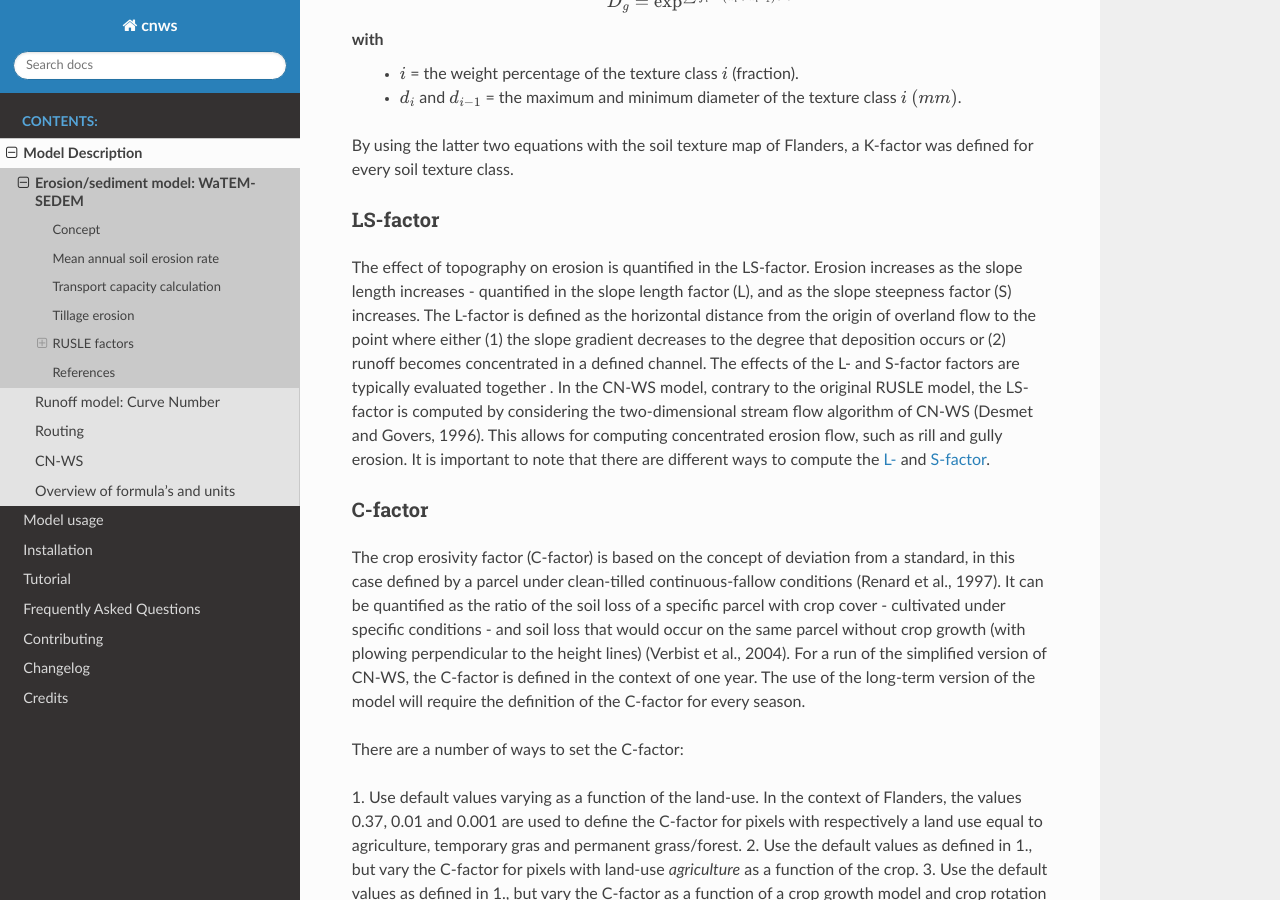
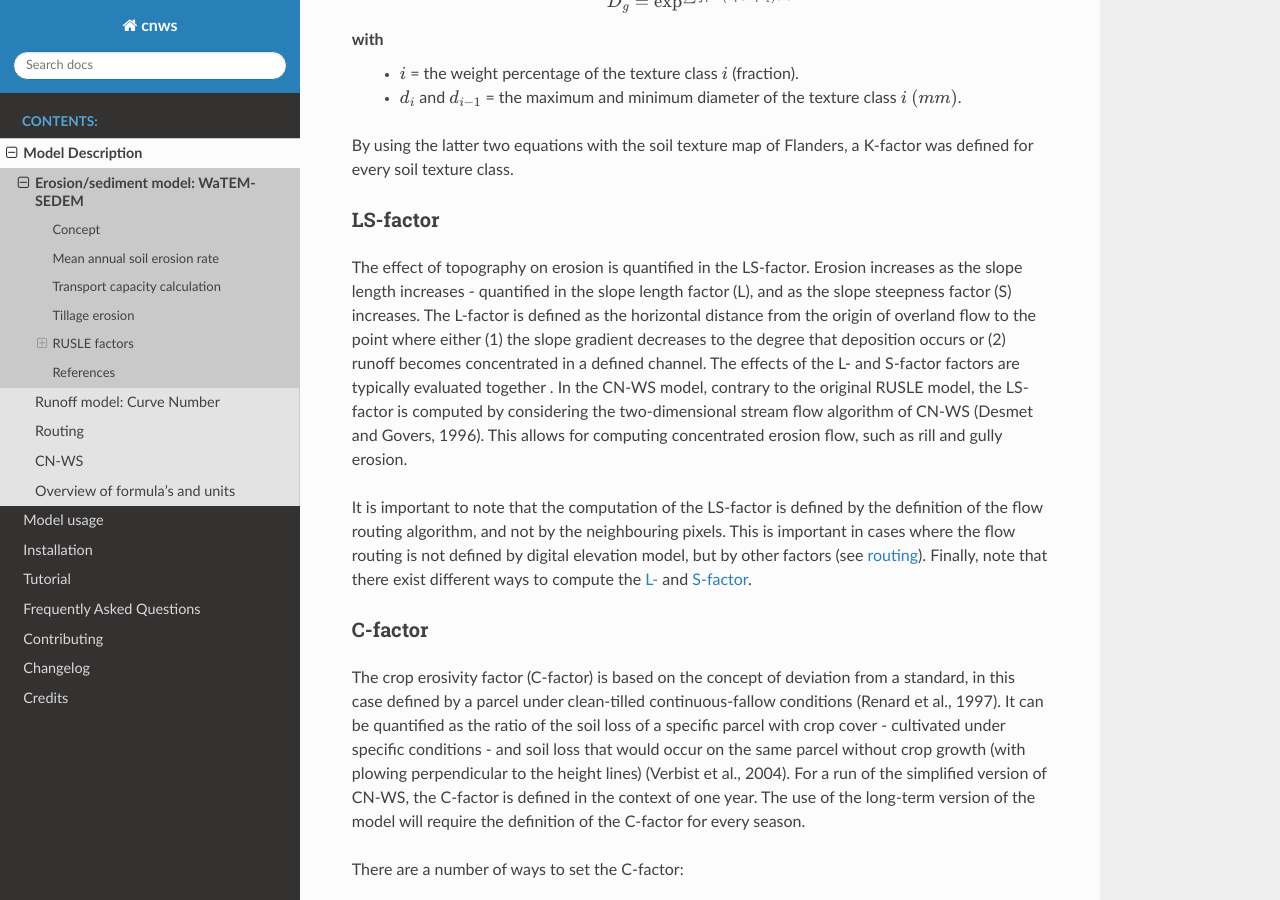
Before and after one commit to watem-sedem/watem-sedem, a Sphinx documentation site: the page built from docs/watem-sedem.rst, in a window 1280 px wide and 900 px high, scrolled down 4116 px. Built offline with Sphinx 7.4.7 and the Read the Docs theme 2.0.0, drawn with Linux system fonts in a browser that asks for light colours.

Commit message:
Update 'docs/watem-sedem.rst'
added info on definition S by model routing and not DTM expl.

```diff
--- a/docs/watem-sedem.rst
+++ b/docs/watem-sedem.rst
@@ -251,8 +251,14 @@ The effects of the L- and S-factor factors are typically evaluated together
 . In the CN-WS model, contrary to the original RUSLE model, the LS-factor is
 computed by considering the two-dimensional stream flow algorithm of CN-WS
 (Desmet and Govers, 1996). This allows for computing concentrated erosion
-flow, such as rill and gully erosion. It is important to note that there are
-different ways to compute the :ref:`L- <lmodel>` and :ref:`S-factor <smodel>`.
+flow, such as rill and gully erosion.
+
+It is important to note that the computation of the LS-factor is defined
+by the definition of the flow routing algorithm, and not by the neighbouring
+pixels. This is important in cases where the flow routing is not defined by
+digital elevation model, but by other factors (see :ref:`routing <routing>`).
+Finally, note that there exist  different ways to compute the
+:ref:`L- <lmodel>` and :ref:`S-factor <smodel>`.
 
 .. _cfactor:
 
```
